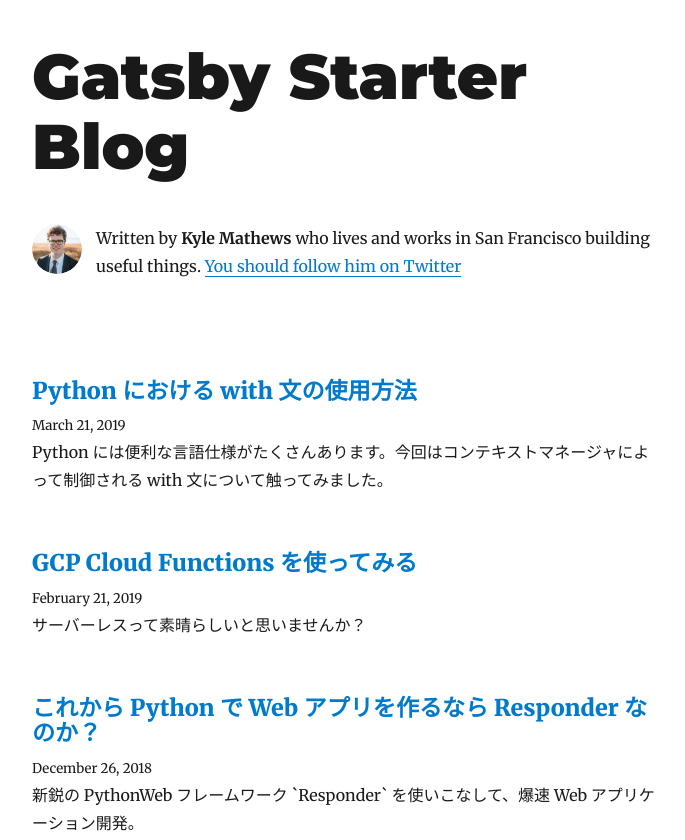
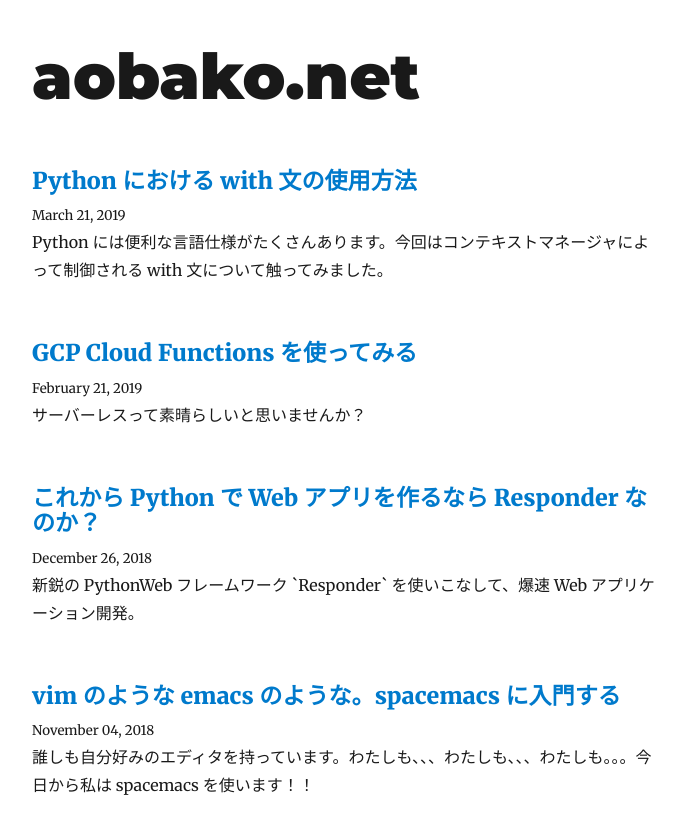
Before and after one commit to motikix/aobako.net, a Gatsby site: page / in a window 1280 px wide. Shown: the top 840 px of the page, without its empty margins (293-978 px from the left). Built offline with nearby package versions, Linux system fonts and the light colour scheme; Gatsby itself is replaced by a stand-in of ours; some packages are replaced by stand-ins of ours.

Commit message:
Fix some

```diff
--- a/gatsby-config.js
+++ b/gatsby-config.js
@@ -1,11 +1,14 @@
 module.exports = {
   siteMetadata: {
-    title: `Gatsby Starter Blog`,
-    author: `Kyle Mathews`,
-    description: `A starter blog demonstrating what Gatsby can do.`,
-    siteUrl: `https://gatsby-starter-blog-demo.netlify.com/`,
+    title: `aobako.net`,
+    blogTitle: `あおばこ`,
+    subtitle: `ゆる〜くやっていくスタイル`,
+    author: `syuni`,
+    description: `プログラミングやITサービスについてゆる〜く触れている趣味ブログです。`,
+    siteUrl: `https://aobako.net/`,
     social: {
-      twitter: `kylemathews`,
+      github: `syuni`,
+      twitter: `motikix`,
     },
   },
   plugins: [
@@ -64,13 +67,13 @@
     {
       resolve: `gatsby-plugin-manifest`,
       options: {
-        name: `Gatsby Starter Blog`,
-        short_name: `GatsbyJS`,
+        name: `aobako.net`,
+        short_name: `aobako`,
         start_url: `/`,
         background_color: `#ffffff`,
         theme_color: `#663399`,
         display: `minimal-ui`,
-        icon: `content/assets/gatsby-icon.png`,
+        icon: `content/assets/aobako.png`,
       },
     },
     `gatsby-plugin-offline`,
--- a/src/components/bio.js
+++ /dev/null
@@ -1,68 +0,0 @@
-/**
- * Bio component that queries for data
- * with Gatsby's useStaticQuery component
- *
- * See: https://www.gatsbyjs.org/docs/use-static-query/
- */
-
-import React from "react"
-import { useStaticQuery, graphql } from "gatsby"
-import Image from "gatsby-image"
-
-import { rhythm } from "../utils/typography"
-
-const Bio = () => {
-  const data = useStaticQuery(graphql`
-    query BioQuery {
-      avatar: file(absolutePath: { regex: "/profile-pic.jpg/" }) {
-        childImageSharp {
-          fixed(width: 50, height: 50) {
-            ...GatsbyImageSharpFixed
-          }
-        }
-      }
-      site {
-        siteMetadata {
-          author
-          social {
-            twitter
-          }
-        }
-      }
-    }
-  `)
-
-  const { author, social } = data.site.siteMetadata
-  return (
-    <div
-      style={{
-        display: `flex`,
-        marginBottom: rhythm(2.5),
-      }}
-    >
-      <Image
-        fixed={data.avatar.childImageSharp.fixed}
-        alt={author}
-        style={{
-          marginRight: rhythm(1 / 2),
-          marginBottom: 0,
-          minWidth: 50,
-          borderRadius: `100%`,
-        }}
-        imgStyle={{
-          borderRadius: `50%`,
-        }}
-      />
-      <p>
-        Written by <strong>{author}</strong> who lives and works in San
-        Francisco building useful things.
-        {` `}
-        <a href={`https://twitter.com/${social.twitter}`}>
-          You should follow him on Twitter
-        </a>
-      </p>
-    </div>
-  )
-}
-
-export default Bio
--- a/src/components/layout.js
+++ b/src/components/layout.js
@@ -63,9 +63,7 @@
         <header>{header}</header>
         <main>{children}</main>
         <footer>
-          © {new Date().getFullYear()}, Built with
-          {` `}
-          <a href="https://www.gatsbyjs.org">Gatsby</a>
+          © 2017-{new Date().getFullYear()} syuni
         </footer>
       </div>
     )
--- a/src/components/seo.js
+++ b/src/components/seo.js
@@ -73,7 +73,7 @@
 }
 
 SEO.defaultProps = {
-  lang: `en`,
+  lang: `ja`,
   meta: [],
   description: ``,
 }
--- a/src/pages/index.js
+++ b/src/pages/index.js
@@ -1,7 +1,6 @@
 import React from "react"
 import { Link, graphql } from "gatsby"
 
-import Bio from "../components/bio"
 import Layout from "../components/layout"
 import SEO from "../components/seo"
 import { rhythm } from "../utils/typography"
@@ -15,7 +14,6 @@
     return (
       <Layout location={this.props.location} title={siteTitle}>
         <SEO title="All posts" />
-        <Bio />
         {posts.map(({ node }) => {
           const title = node.frontmatter.title || node.fields.slug
           return (
--- a/src/templates/blog-post.js
+++ b/src/templates/blog-post.js
@@ -1,7 +1,6 @@
 import React from "react"
 import { Link, graphql } from "gatsby"
 
-import Bio from "../components/bio"
 import Layout from "../components/layout"
 import SEO from "../components/seo"
 import { rhythm, scale } from "../utils/typography"
@@ -41,7 +40,6 @@
             marginBottom: rhythm(1),
           }}
         />
-        <Bio />
 
         <ul
           style={{
```
Also changed, not shown: content/assets/aobako.png (added), content/assets/avatar.png (added), content/assets/gatsby-icon.png (deleted), content/assets/profile-pic.jpg (deleted), static/favicon.ico.
